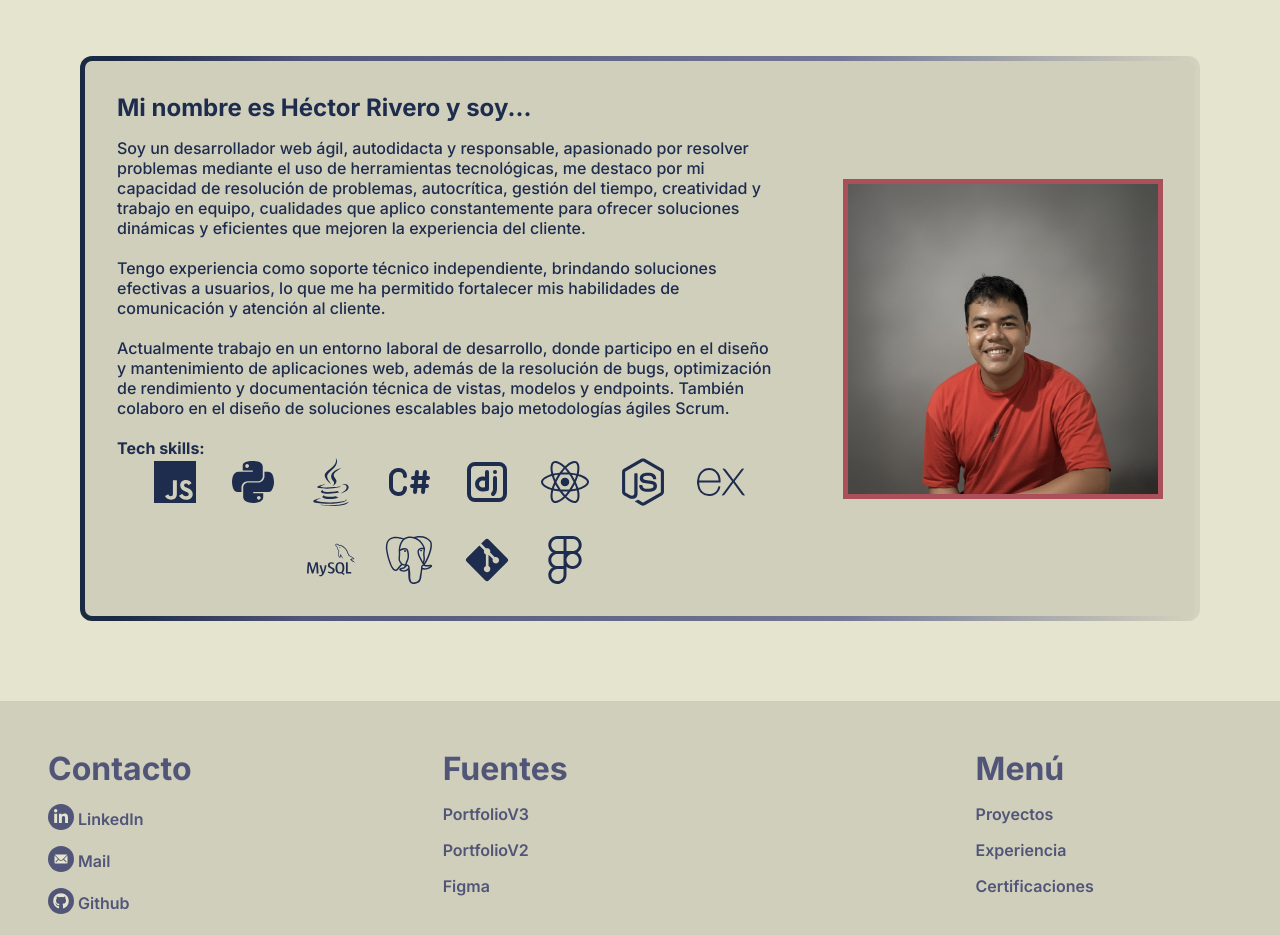
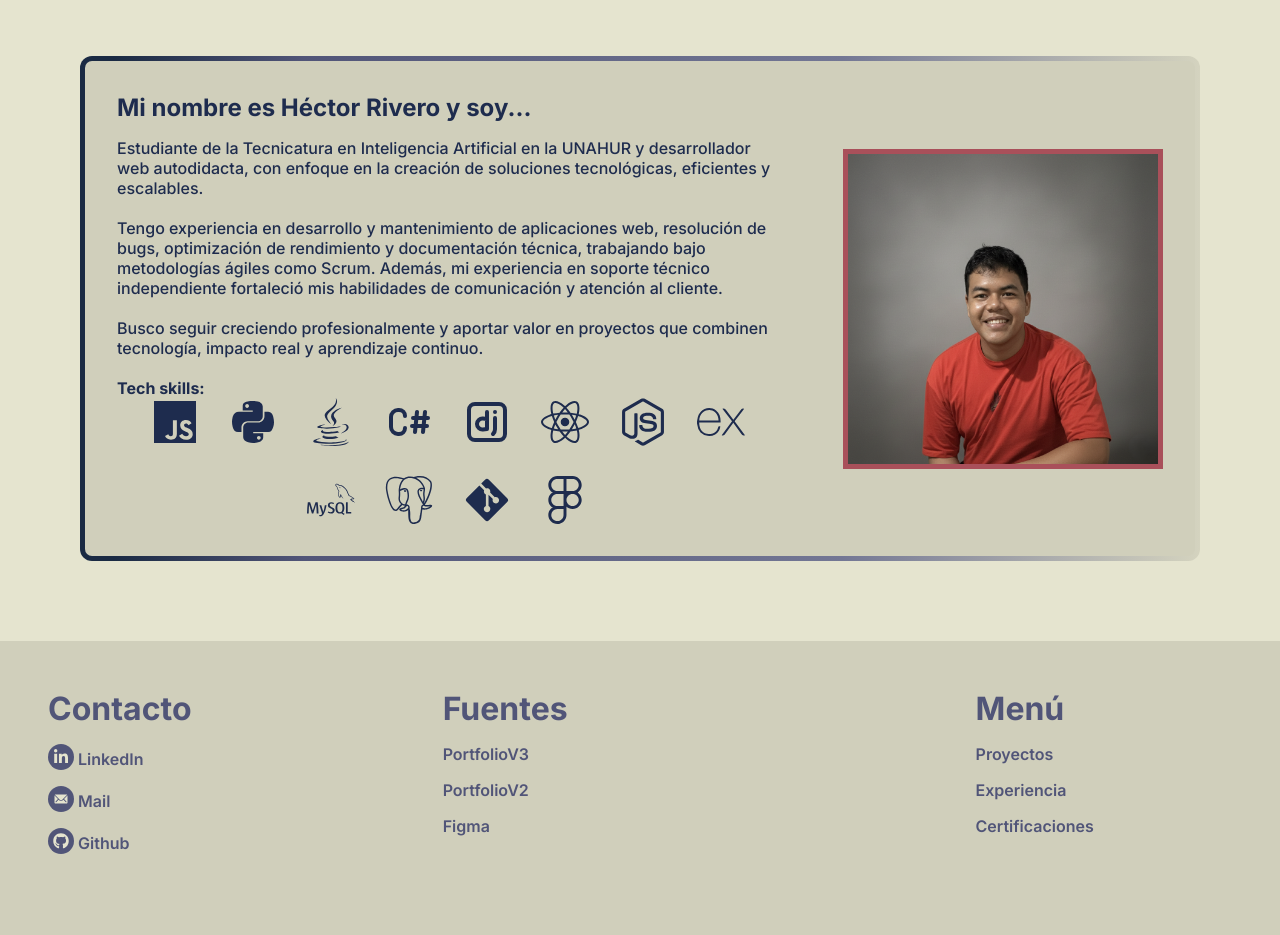
Before and after one commit to hlrivero18/porfoliov4, a React (Vite) app: page / in a window 1280 px wide. Shown: the part 860-1795 px from the top of the page. Built offline with nearby package versions, Linux system fonts and the light colour scheme; a web font is replaced by a local one.

Commit message:
Adicion de leyendas

```diff
--- a/src/pages/Experience/experience.jsx
+++ b/src/pages/Experience/experience.jsx
@@ -1,4 +1,4 @@
-import style from "./Experience.module.css"
+import style from "./experience.module.css"
 import lKaizen from "../../assets/experience/KaiZen2b.png"
 import lDia from "../../assets/experience/dia.png"
 import { FaTools } from "react-icons/fa";
--- a/src/pages/certifications/certifications.jsx
+++ b/src/pages/certifications/certifications.jsx
@@ -2,6 +2,7 @@ import React, { use, useCallback, useState, useEffect, useRef } from "react";
 import style from "./certifications.module.css"
 import { IoIosArrowForward, IoIosArrowBack } from "react-icons/io";
 import { motion, AnimatePresence } from "framer-motion";
+import { IoIosInformationCircleOutline } from "react-icons/io";
 
 
 //imagenes
@@ -182,6 +183,9 @@ export default function Certifications() {
                     />
                 ))}
             </div>
+            <div className={style.leggend}>
+              ← <IoIosInformationCircleOutline /> Desliza para navegar →
+            </div>
         </section>
     )
 }
--- a/src/pages/certifications/certifications.module.css
+++ b/src/pages/certifications/certifications.module.css
@@ -61,6 +61,12 @@
     background-color: rgb(194, 193, 193);
 }
 
+.leggend {
+    text-align: center;
+    font-size: 1rem;
+    color: var(--color-des);
+    margin-top: 1rem;
+}
 
 
 @media (max-width: 1400px) {
@@ -102,6 +108,9 @@
         border-radius: 10px;
         user-select: none;
     }
+    .leggend {
+        font-size: 1rem;
+    }
 }
 
 @media (max-width: 480px) {
@@ -126,5 +135,8 @@
     .infoContainer p{
         font-size: 0.8rem;
     }
+    .leggend {
+        font-size: 0.8rem;
+    }
 
 }
--- a/src/pages/home/aboutme.jsx
+++ b/src/pages/home/aboutme.jsx
@@ -19,12 +19,15 @@ function About(){
                         </h2>
                     </div>
                     <p className={style.description}>
-                        Soy un desarrollador web ágil, autodidacta y responsable, apasionado por resolver
-                        problemas mediante el uso de herramientas tecnológicas, me destaco por mi capacidad de resolución de problemas,
-                        autocrítica, gestión del tiempo, creatividad y trabajo en equipo, cualidades que aplico constantemente para ofrecer soluciones dinámicas y eficientes que mejoren la experiencia del cliente. <br/><br/>
-                        Tengo experiencia como soporte técnico independiente, brindando soluciones
-                        efectivas a usuarios, lo que me ha permitido fortalecer mis habilidades de comunicación y atención al cliente.<br/><br/>
-                        Actualmente trabajo en un entorno laboral de desarrollo, donde participo en el diseño y mantenimiento de aplicaciones web, además de la resolución de bugs, optimización de rendimiento y documentación técnica de vistas, modelos y endpoints. También colaboro en el diseño de soluciones escalables bajo metodologías ágiles Scrum.
+                        Estudiante de la Tecnicatura en Inteligencia Artificial en la UNAHUR y
+                        desarrollador web autodidacta, con enfoque en la creación de soluciones tecnológicas, eficientes y escalables.
+                        <br/><br/>
+                        Tengo experiencia en desarrollo y mantenimiento de aplicaciones web, resolución de bugs, optimización de rendimiento y
+                        documentación técnica, trabajando bajo metodologías ágiles como Scrum. Además, mi experiencia en soporte técnico independiente
+                        fortaleció mis habilidades de comunicación y atención al cliente.
+                        <br/><br/>
+                        Busco seguir creciendo profesionalmente y aportar valor en proyectos que combinen tecnología, impacto real y aprendizaje continuo.
+
                         <br/><br/>
                     </p>
                     <p className={style.skills}>
--- a/src/pages/project/project.jsx
+++ b/src/pages/project/project.jsx
@@ -3,6 +3,7 @@ import { FaTools } from "react-icons/fa";
 import botimg1 from "../../assets/project/bot/img1.png"
 import pokemonimg1 from "../../assets/project/pokemon/img2.png"
 import crudJavaimg1 from "../../assets/project/crudjava/img1.png"
+import { IoIosInformationCircleOutline } from "react-icons/io";
 
 function Project() {
     const projects = [
@@ -43,6 +44,9 @@ function Project() {
     return (
         <section className={style.container}>
             <h1>Proyectos</h1>
+            <p className={style.leggend}>
+                <IoIosInformationCircleOutline /> Clickea el titulo del proyecto para ver el deploy o el repositorio.
+            </p>
             <div className={style.cardContainer}>
 
                 {projects.map((element, index) => {
@@ -55,7 +59,7 @@ function Project() {
                                 <p className={style.company}>
                                     {`Tech skills: ${element.techSkills}`}</p>
                                 <p className={style.description}>
-                                    {element.description} <br/><a className={style.repo} href={element.repo} target="_blank"> Click aqui para ir al repositorio.</a>
+                                    {element.description} <br /><a className={style.repo} href={element.repo} target="_blank"> Click aqui para ir al repositorio.</a>
                                 </p>
                             </div>
                             <figure className={style.logoContainer}>
--- a/src/pages/project/project.module.css
+++ b/src/pages/project/project.module.css
@@ -13,7 +13,6 @@
 
     font-size: 7rem;
     color: var(--color-des);
-    padding-bottom: 4rem;
 }
 
 .cardContainer{
@@ -74,6 +73,12 @@
     font-size: 0.9rem;
     color: var(--color-accent);
 }
+.leggend {
+    font-size: 1rem;
+    color: var(--color-des);
+    margin-top: 1rem;
+    padding-bottom: 4rem;
+}
 
 @media (max-width: 1500px) {
     .container{
@@ -81,6 +86,9 @@
     }
     .container h1{
         font-size: 5rem;
+        text-align: center;
+    }
+    .leggend{
         text-align: center;
     }
     .logoContainer img {
@@ -96,7 +104,11 @@
     .container h1{
         font-size: 2.5rem;
         padding-top: 6rem;
+    }
+
+    .leggend{
         padding-bottom: 1rem;
+        font-size: 0.7rem;
     }
     .cardContainer{
         margin: 2rem 0;
```
